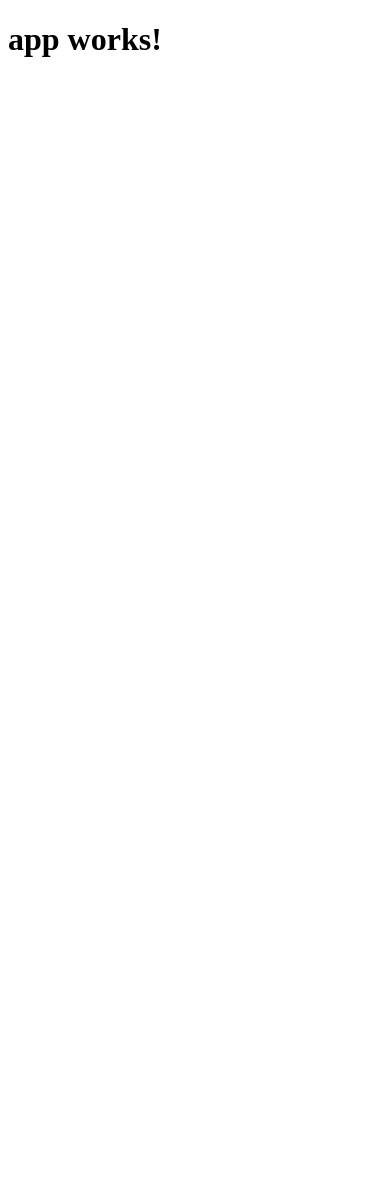
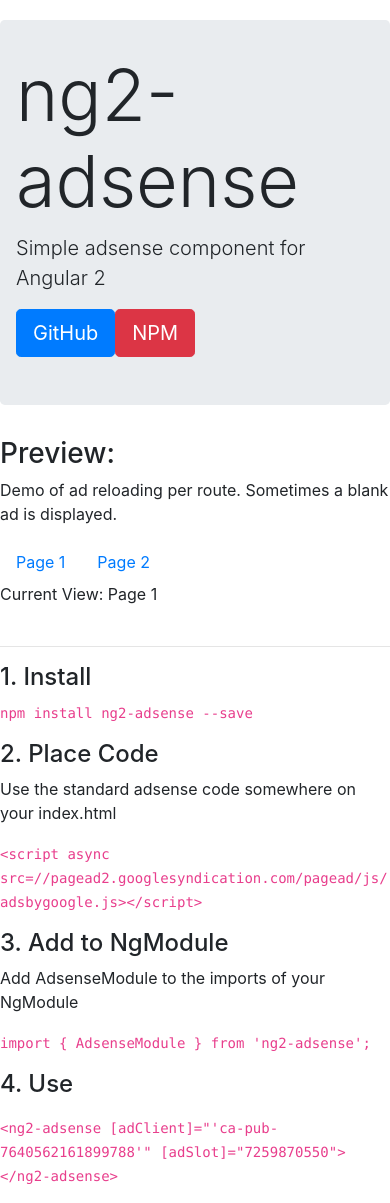
Before and after one commit to scttcper/ng2-adsense, an Angular app: page / in a window 390 px wide. Before the commit the page ends 844 px from the top, so only its background shows below. Built offline with nearby package versions, Linux system fonts and the light colour scheme.

Commit message:
working demo

```diff
--- a/angular-cli.json
+++ b/angular-cli.json
@@ -15,7 +15,7 @@
       "prefix": "app",
       "mobile": false,
       "styles": [
-        "styles.css"
+        "styles.scss"
       ],
       "scripts": [],
       "environments": {
@@ -38,7 +38,7 @@
     }
   },
   "defaults": {
-    "styleExt": "css",
+    "styleExt": "scss",
     "prefixInterfaces": false
   }
 }
--- a/package.json
+++ b/package.json
@@ -20,6 +20,7 @@
     "@angular/platform-browser": "2.0.0",
     "@angular/platform-browser-dynamic": "2.0.0",
     "@angular/router": "3.0.0",
+    "bootstrap": "^4.0.0-alpha.4",
     "core-js": "^2.4.1",
     "rxjs": "5.0.0-beta.12",
     "ts-helpers": "^1.1.1",
--- a/src/app/app.component.html
+++ b/src/app/app.component.html
@@ -1,3 +1,68 @@
-<h1>
-  {{title}}
-</h1>
+<div class="container">
+  <div class="row">
+    <div class="col-xs-8 offset-xs-2">
+      <div class="jumbotron text-xs-center">
+        <h1 class="display-3">ng2-adsense</h1>
+        <p class="lead">Simple adsense component for Angular 2</p>
+        <p class="lead">
+          <a class="btn btn-primary btn-lg" href="https://github.com/scttcper/ng2-adsense" role="button">GitHub</a>
+          <a class="btn btn-danger btn-lg" href="#" role="button">NPM</a>
+        </p>
+      </div>
+    </div>
+  </div>
+</div>
+
+<div class="container">
+  <div class="row">
+    <div class="col-xs-8 offset-xs-2">
+      <h3>Preview:</h3>
+      <p>Demo of ad reloading per route. Sometimes a blank ad is displayed.</p>
+      <ul class="nav nav-inline">
+        <li class="nav-item">
+          <a class="nav-link" [routerLink]="1" routerLinkActive="active">Page 1</a>
+        </li>
+        <li class="nav-item">
+          <a class="nav-link" [routerLink]="2" routerLinkActive="active">Page 2</a>
+        </li>
+      </ul>
+      <router-outlet></router-outlet>
+      <hr>
+    </div>
+  </div>
+</div>
+
+<div class="container">
+  <div class="row">
+    <div class="col-xs-8 offset-xs-2">
+      <h4>1. Install</h4>
+      <p>
+        <code>npm install ng2-adsense --save</code>
+      </p>
+
+      <h4>2. Place Code</h4>
+      <p>Use the standard adsense code somewhere on your index.html</p>
+      <p>
+        <code>
+          &lt;script async src=//pagead2.googlesyndication.com/pagead/js/adsbygoogle.js>&lt;/script>
+        </code>
+      </p>
+
+      <h4>3. Add to NgModule</h4>
+      <p>Add AdsenseModule to the imports of your NgModule</p>
+      <p>
+        <code>
+          import {{ '{' }} AdsenseModule {{ '}' }} from 'ng2-adsense';
+        </code>
+      </p>
+
+      <h4>4. Use</h4>
+      <p></p>
+      <p>
+        <code>
+          &lt;ng2-adsense [adClient]="'ca-pub-7640562161899788'" [adSlot]="7259870550">&lt;/ng2-adsense>
+        </code>
+      </p>
+    </div>
+  </div>
+</div>
--- a/src/app/app.component.ts
+++ b/src/app/app.component.ts
@@ -3,8 +3,5 @@
 @Component({
   selector: 'app-root',
   templateUrl: './app.component.html',
-  styleUrls: ['./app.component.css']
 })
-export class AppComponent {
-  title = 'app works!';
-}
+export class AppComponent {}
--- a/src/app/app.module.ts
+++ b/src/app/app.module.ts
@@ -1,18 +1,28 @@
+import { RouterModule, Routes } from '@angular/router';
 import { BrowserModule } from '@angular/platform-browser';
 import { NgModule } from '@angular/core';
-import { FormsModule } from '@angular/forms';
-import { HttpModule } from '@angular/http';
+import { AdsenseModule } from '../lib/ng2adsense';
 
 import { AppComponent } from './app.component';
+import { PageComponent, OtherPageComponent } from './page.component';
+
+
+export const AppRoutes: Routes = [
+  { path: '1', component: PageComponent },
+  { path: '2', component: OtherPageComponent },
+  { path: '**', component: PageComponent },
+];
 
 @NgModule({
   declarations: [
-    AppComponent
+    AppComponent,
+    PageComponent,
+    OtherPageComponent,
   ],
   imports: [
     BrowserModule,
-    FormsModule,
-    HttpModule
+    RouterModule.forRoot(AppRoutes, {useHash: true}),
+    AdsenseModule,
   ],
   providers: [],
   bootstrap: [AppComponent]
--- /dev/null
+++ b/src/app/page.component.ts
@@ -0,0 +1,24 @@
+import { Component } from '@angular/core';
+
+@Component({
+  selector: 'app-root',
+  template: `
+  <p class="text-xs-center">Current View: {{title}}</p>
+  <ng2-adsense [adClient]="'ca-pub-7640562161899788'" [adSlot]="7259870550"></ng2-adsense>
+  `,
+})
+export class PageComponent {
+  title = 'Page 1';
+}
+
+
+@Component({
+  selector: 'app-root',
+  template: `
+  <p class="text-xs-center">Current View: {{title}}</p>
+  <ng2-adsense [adClient]="'ca-pub-7640562161899788'" [adSlot]="7259870550"></ng2-adsense>
+  `,
+})
+export class OtherPageComponent extends PageComponent {
+  title = 'Page 2';
+}
--- a/src/index.html
+++ b/src/index.html
@@ -7,6 +7,7 @@
 
   <meta name="viewport" content="width=device-width, initial-scale=1">
   <link rel="icon" type="image/x-icon" href="favicon.ico">
+  <script async src=//pagead2.googlesyndication.com/pagead/js/adsbygoogle.js></script>
 
 </head>
 <body>
--- a/src/lib/ng2adsense.ts
+++ b/src/lib/ng2adsense.ts
@@ -1,22 +1,35 @@
-import { Component, AfterViewInit } from '@angular/core';
+import { Component, Input, AfterViewInit, NgModule } from '@angular/core';
 
 declare var adsbygoogle: any;
 
 @Component({
-  selector: 'adsense-component',
+  selector: 'ng2-adsense',
   template: `
-  <ins class="adsbygoogle"
-    style="display:inline-block;width:330px;height:120px"
-    data-ad-client="my_client_number"
-    data-ad-slot="my_ad_slot_number">
-  </ins>
+  <div style="padding-bottom:8px;">
+    <ins class="adsbygoogle"
+      style="display:block;"
+      [attr.data-ad-client]="adClient"
+      [attr.data-ad-slot]="adSlot"
+      [attr.data-ad-format]="adFormat"
+      [attr.data-ad-region]="adRegion">
+    </ins>
+  </div>
   `,
 })
 export class AdsenseComponent implements AfterViewInit {
-
+  @Input() adClient: string;
+  @Input() adSlot: string | number;
+  @Input() adFormat: string = 'auto';
+  @Input() adRegion = 'page-' + Math.floor(Math.random() * 100000) + 1;
   ngAfterViewInit() {
     try {
       (adsbygoogle = window['adsbygoogle'] || []).push({});
     } catch (e) {}
   }
 }
+
+@NgModule({
+  exports: [AdsenseComponent],
+  declarations: [AdsenseComponent],
+})
+export class AdsenseModule { }
--- a/src/styles.css
+++ /dev/null
@@ -1 +0,0 @@
-/* You can add global styles to this file, and also import other style files */
--- /dev/null
+++ b/src/styles.scss
@@ -0,0 +1,10 @@
+$font-size-root: 14px;
+@import 'node_modules/bootstrap/scss/bootstrap';
+
+body {
+  padding-top: 20px;
+}
+
+code {
+  margin-bottom: 30px;
+}
```
Also changed, not shown: src/app/app.component.css (deleted), src/app/shared/index.ts (deleted).
